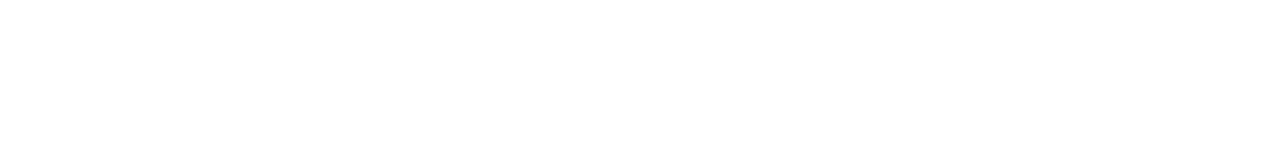
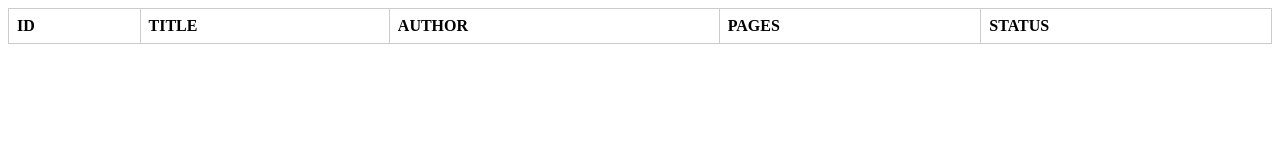
Before and after one commit to nickfrn/library, a plain HTML site: page index.html in a window 1280 px wide. Drawn offline with Linux system fonts and the light colour scheme.

Commit message:
Add table to body

```diff
--- a/index.html
+++ b/index.html
@@ -4,9 +4,18 @@
     <meta charset="UTF-8">
     <meta name="viewport" content="width=device-width, initial-scale=1.0">
     <script src="./script.js" defer></script>
+    <link rel="stylesheet" href="./style.css">
     <title>Library</title>
 </head>
 <body>
-
+    <table>
+        <tr>
+            <th>ID</th>
+            <th>TITLE</th>
+            <th>AUTHOR</th>
+            <th>PAGES</th>
+            <th>STATUS</th>
+        </tr>
+    </table>
 </body>
 </html>
```
